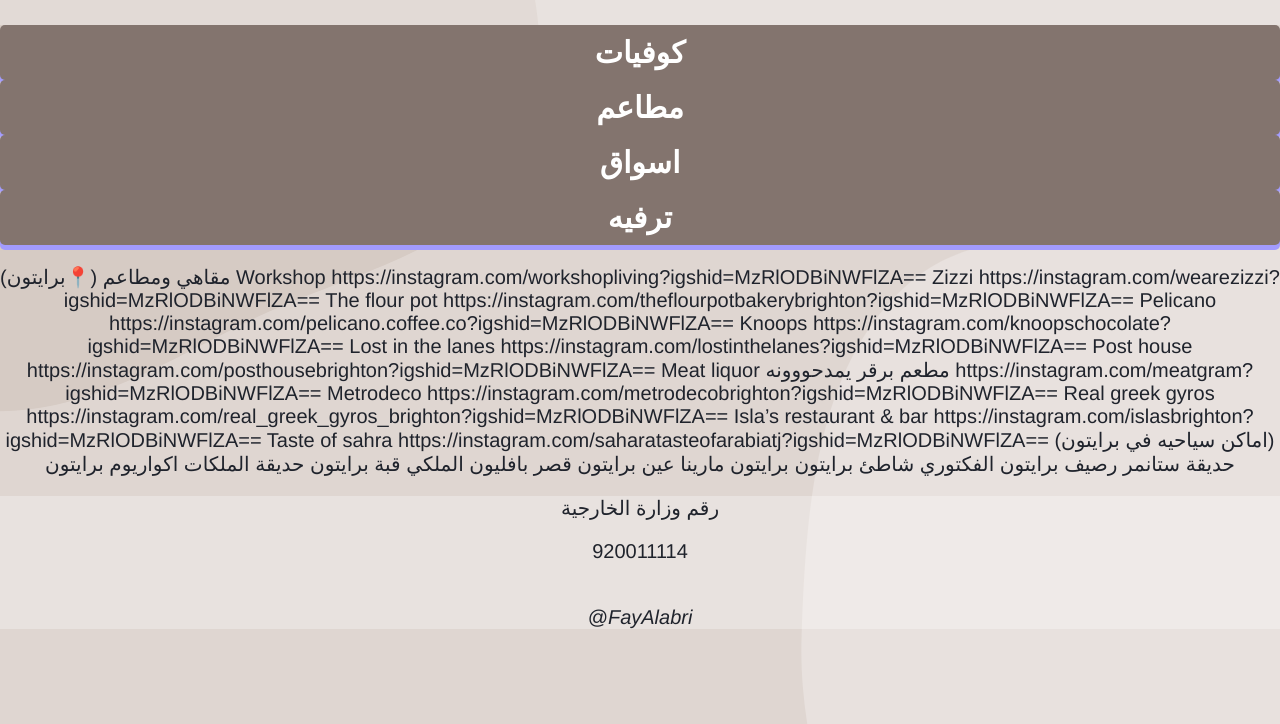
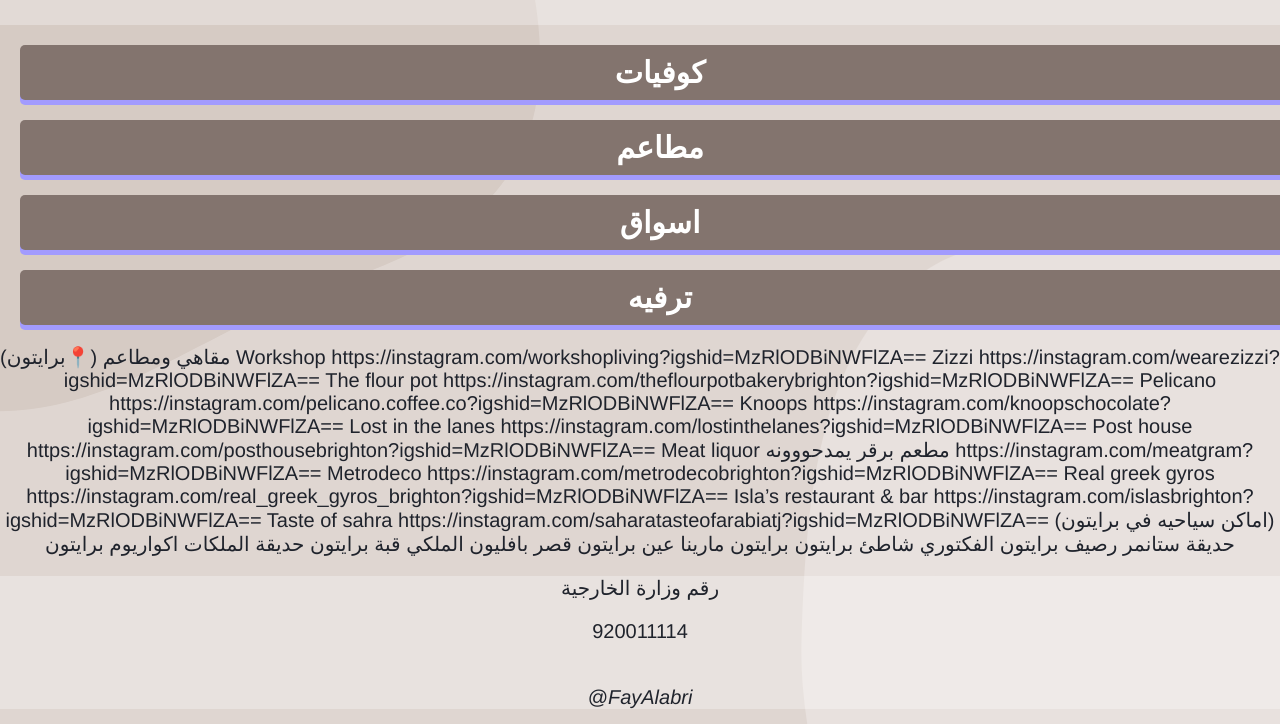
Before and after one commit to irbala/London, a plain HTML site: page index.html in a window 1280 px wide. Shown: the part 76-800 px from the top of the page. Drawn offline with Linux system fonts and the light colour scheme.

Commit message:
Update style.css

```diff
--- a/style.css
+++ b/style.css
@@ -53,6 +53,7 @@ button {
   width: 100%;
   display: block;
   text-align: center;
+    margin: 20px;
 }
 
 button:active {
@@ -90,7 +91,7 @@ button {
   -webkit-user-select: none;
   touch-action: manipulation;
   will-change: transform,opacity;
-  margin: 20px;
+
 }
 button:hover {
   box-shadow: rgba(0, 0, 0, .2) 0 2px 4px -1px, rgba(0, 0, 0, .14) 0 4px 5px 0, rgba(0, 0, 0, .12) 0 1px 10px 0;
```
